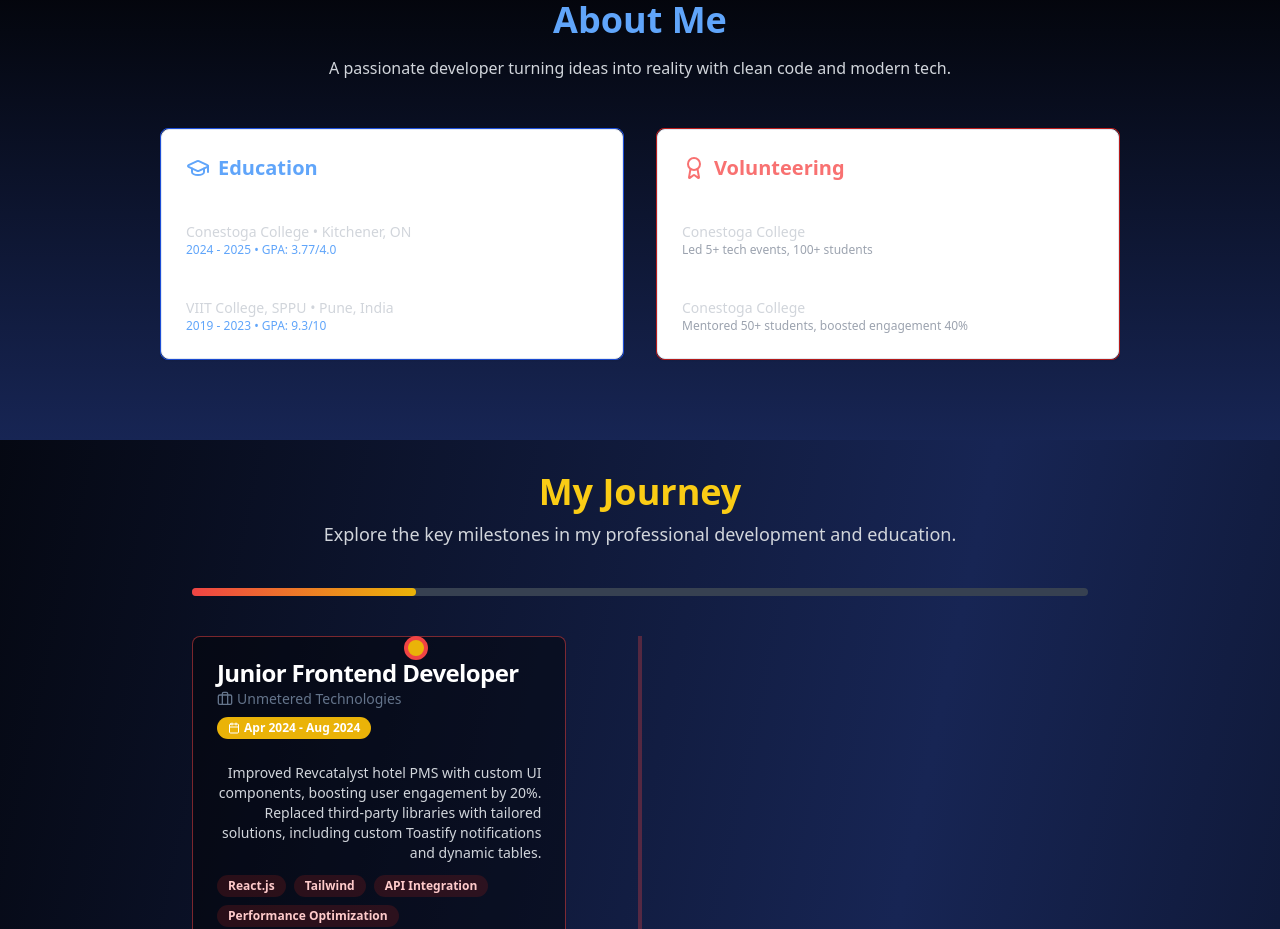
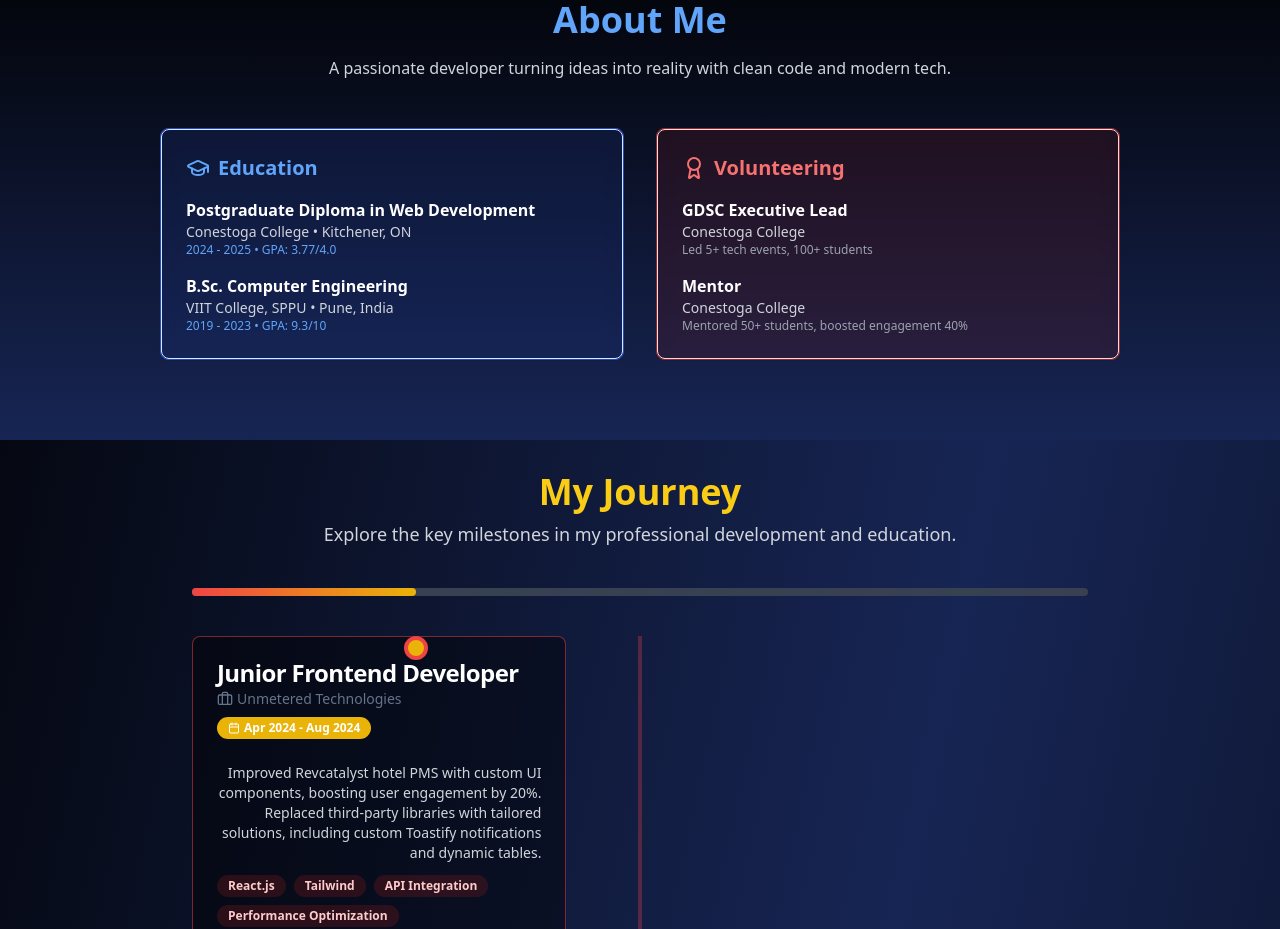
Before and after one commit to Smarty6452/f-0378, a React (Vite) app: page / in a window 1280 px wide. Shown: the part 880-1809 px from the top of the page. Built offline with nearby package versions, Linux system fonts and the light colour scheme.

Commit message:
new changesss

```diff
--- a/src/components/portfolio/AboutSection.tsx
+++ b/src/components/portfolio/AboutSection.tsx
@@ -34,7 +34,7 @@ const AboutSection = () => {
 
         <div className="grid md:grid-cols-2 gap-8">
           <Card className="bg-blue-900/20 border-blue-700 backdrop-blur">
-            <Card className="p-6">
+            <Card className="p-6 bg-blue">
               <h3 className="text-xl font-bold flex items-center gap-2 text-blue-400 mb-4">
                 <GraduationCap /> Education
               </h3>
@@ -49,7 +49,7 @@ const AboutSection = () => {
           </Card>
 
           <Card className="bg-red-900/20 border-red-700 backdrop-blur">
-            <Card className="p-6">
+            <Card className="p-6 bg-red">
               <h3 className="text-xl font-bold flex items-center gap-2 text-red-400 mb-4">
                 <Award /> Volunteering
               </h3>
```
